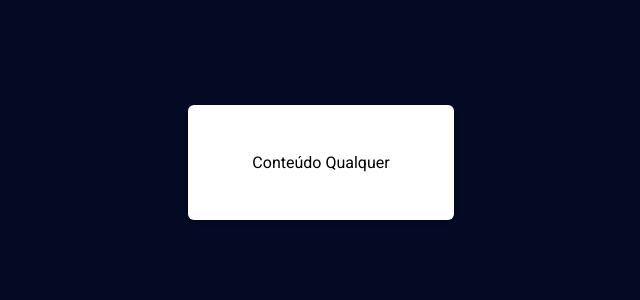
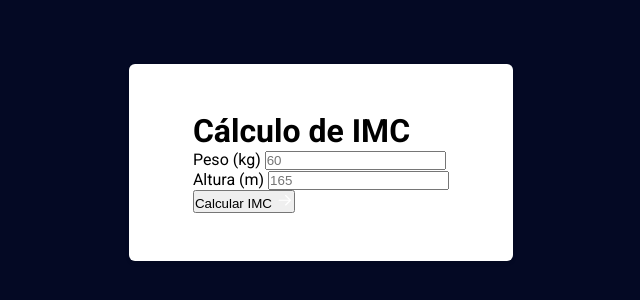
Before and after one commit to LuizGarbini/Calculador-de-IMC-Explorer, a plain HTML site: page index.html in a window 1280 px wide. Shown: the part 238-538 px from the top of the page, without its empty margins (319-959 px from the left). Drawn offline with Linux system fonts and the light colour scheme.

Commit message:
create form HTML

```diff
--- a/index.html
+++ b/index.html
@@ -18,7 +18,25 @@
   </head>
   <body>
     <div class="container">
-      <main class="card">Conteúdo Qualquer</main>
+      <main class="card">
+        <form>
+          <h1 class="title">Cálculo de IMC</h1>
+          <div class="input-wrapper">
+            <label for="weight">Peso (kg)</label>
+            <input placeholder="60" id="weight" type="text" />
+          </div>
+
+          <div class="input-wrapper">
+            <label for="height">Altura (m)</label>
+            <input id="height" type="text" placeholder="165" />
+          </div>
+
+          <button type="submit">
+            Calcular IMC
+            <img src="./assets/arrow.svg" alt="Seta apontando para direita" />
+          </button>
+        </form>
+      </main>
     </div>
   </body>
 </html>
--- a/style.css
+++ b/style.css
@@ -38,7 +38,7 @@ body {
 
 .card {
   padding: 4.8rem 6.4rem;
-  background: white;
+  background-color: white;
   max-width: 42.8rem;
   margin-inline: auto;
 
```
Also changed, not shown: assets/arrow.svg (added).
